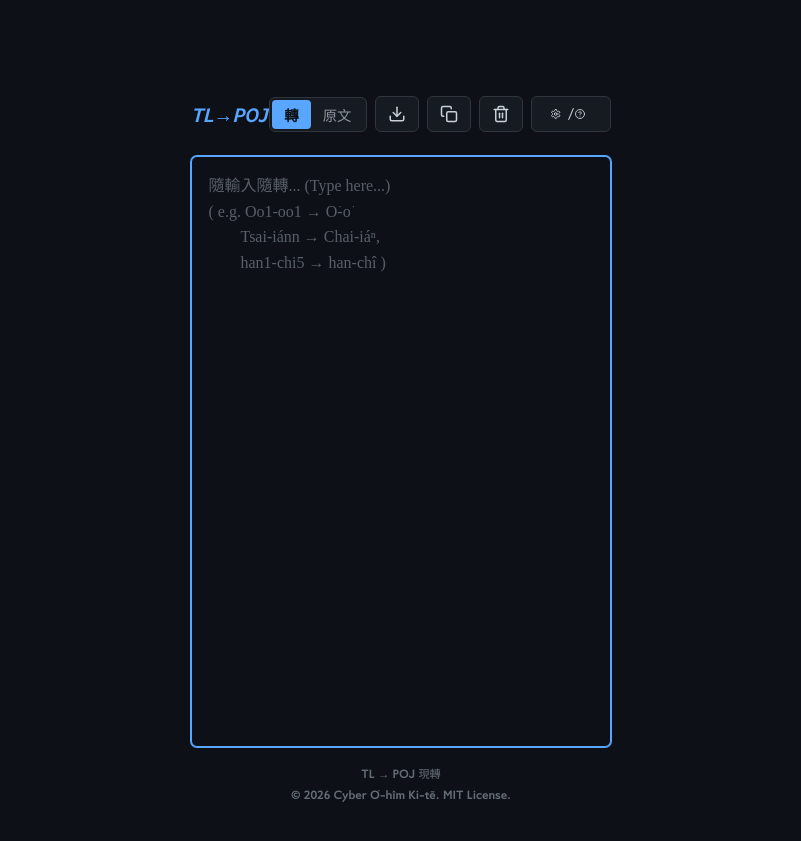
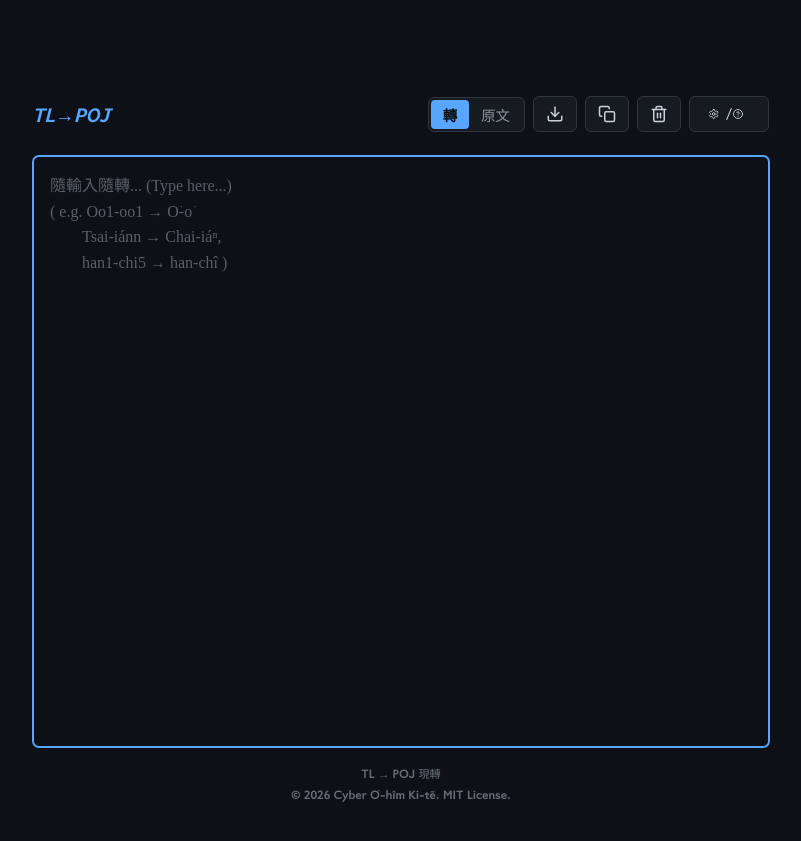
Before and after one commit to CyberOoHim/CyberOoHim.github.io, a Jekyll site: the page built from pages/tl_poj_converter_simple.html, in a window 1280 px wide. Shown: the top 841 px of the page, without its empty margins (239-1040 px from the left). Built offline with Jekyll 4.4.1, drawn with Linux system fonts in a browser that asks for light colours; some web fonts are replaced.

Commit message:
fix(converter): resolve mobile layout clipping issue
Remove align-items: center from body to prevent left-side clipping on overflow. Add responsive padding and margin adjustments for better mobile display.

```diff
--- a/pages/tl_poj_converter_simple.html
+++ b/pages/tl_poj_converter_simple.html
@@ -57,7 +57,7 @@
             display: flex;
             flex-direction: column;
             margin: 0;
-            align-items: center;
+            /* align-items: center; <-- Removed to prevent left clipping on small screens */
         }
 
         .container {
@@ -68,6 +68,8 @@
             flex-direction: column;
             gap: var(--spacing-sm);
             padding: var(--spacing-sm);
+            margin: 0 auto;
+            /* Safe centering */
             /* Restore padding here */
         }
 
@@ -276,6 +278,37 @@
             background: var(--text-link);
             color: var(--bg-primary);
             font-weight: bold;
+        }
+
+        /* Mobile Adjustments */
+        @media (max-width: 480px) {
+            .container {
+                padding: 0.5rem;
+            }
+
+            /* .header-row {
+                 flex-wrap: wrap;
+            } */
+
+            h1 {
+                font-size: 1rem;
+            }
+
+            .toolbar-group {
+                gap: 0.25rem;
+            }
+
+            .btn {
+                padding: 6px 8px;
+                /* More compact */
+                min-width: 32px;
+            }
+
+            /* Make text buttons smaller too */
+            .view-toggle-btn {
+                padding: 4px 8px;
+                font-size: 0.85rem;
+            }
         }
     </style>
 </head>
```
